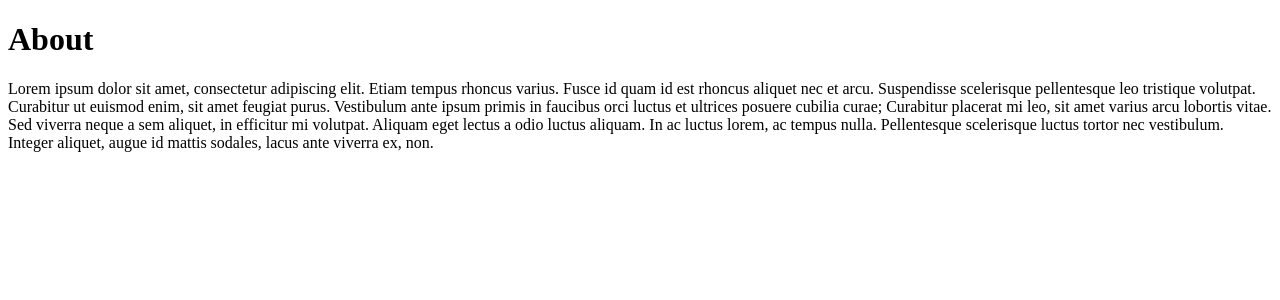
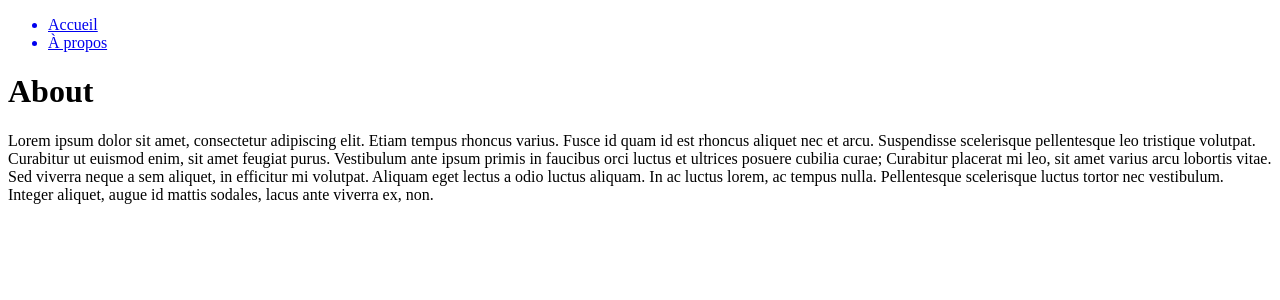
Before and after one commit to programmeur77/react-flags, a React (Vite) app in the folder flags/: page /about in a window 1280 px wide. Shown: the top 300 px of the page. Built offline with nearby package versions, Linux system fonts and the light colour scheme.

Commit message:
Import of Navigation component to display nav menu

```diff
--- a/flags/src/pages/About.jsx
+++ b/flags/src/pages/About.jsx
@@ -1,6 +1,9 @@
+import Navigation from '../components/Navigation';
+
 const About = () => {
   return (
     <div>
+      <Navigation />
       <h1>About</h1>
       <p>
         Lorem ipsum dolor sit amet, consectetur adipiscing elit. Etiam tempus
--- a/flags/src/pages/Home.jsx
+++ b/flags/src/pages/Home.jsx
@@ -1,6 +1,9 @@
+import Navigation from '../components/Navigation';
+
 const Home = () => {
   return (
     <div>
+      <Navigation />
       <h1>Accueil 🏠</h1>
     </div>
   );
```
